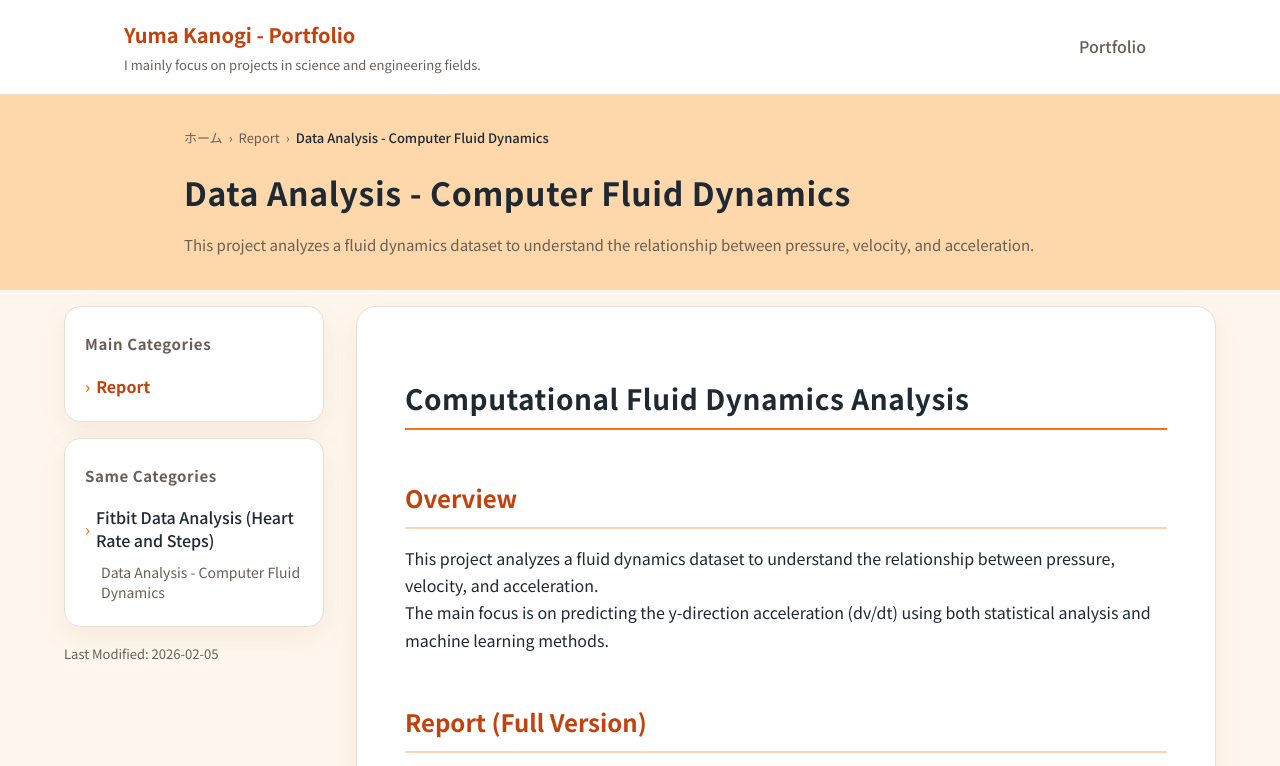
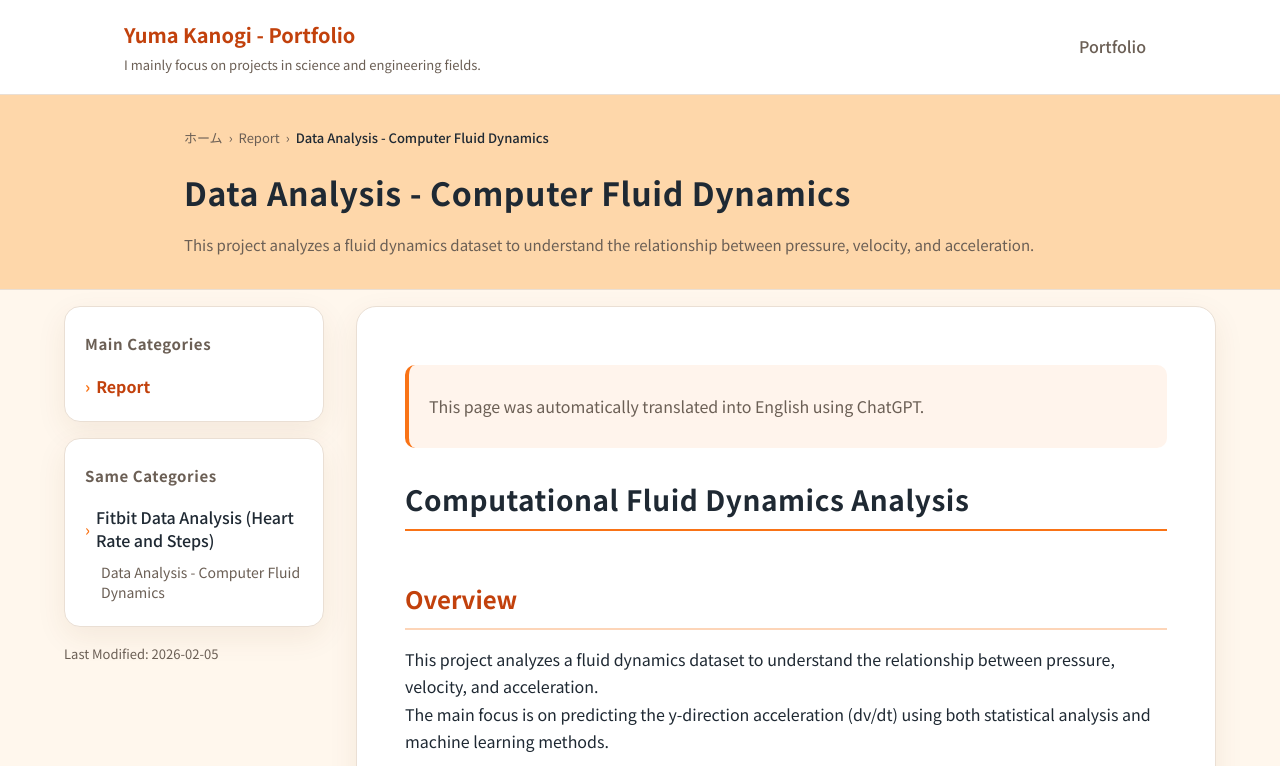
Before and after one commit to entfrem0/portfolio, a Jekyll site: the page built from docs/report/e2cfd.md, in a window 1280 px wide and 900 px high, cut to the strip 0-766 px from the top of the window. Built offline with Jekyll 4.4.1, drawn with Linux system fonts in a browser that asks for light colours.

Commit message:
latex使えるかな

```diff
--- a/docs/_layouts/default.html
+++ b/docs/_layouts/default.html
@@ -1,6 +1,14 @@
 <!DOCTYPE html>
 <html lang="{{ page.lang | default: site.lang | default: 'ja' }}">
 <head>
+  <!-- KaTeX -->
+<link rel="stylesheet" href="https://cdn.jsdelivr.net/npm/katex@0.16.9/dist/katex.min.css">
+
+<script defer src="https://cdn.jsdelivr.net/npm/katex@0.16.9/dist/katex.min.js"></script>
+<script defer src="https://cdn.jsdelivr.net/npm/katex@0.16.9/dist/contrib/auto-render.min.js"
+  onload="renderMathInElement(document.body);">
+</script>
+
   <meta charset="utf-8">
   <meta http-equiv="X-UA-Compatible" content="IE=edge">
   <meta name="viewport" content="width=device-width, initial-scale=1">
--- a/docs/report/e2cfd.md
+++ b/docs/report/e2cfd.md
@@ -8,6 +8,7 @@ lead: This project analyzes a fluid dynamics dataset to understand the relations
 updated: 2026-02-05
 ---
 
+> This page was automatically translated into English using ChatGPT.
 
 # Computational Fluid Dynamics Analysis
 
```
